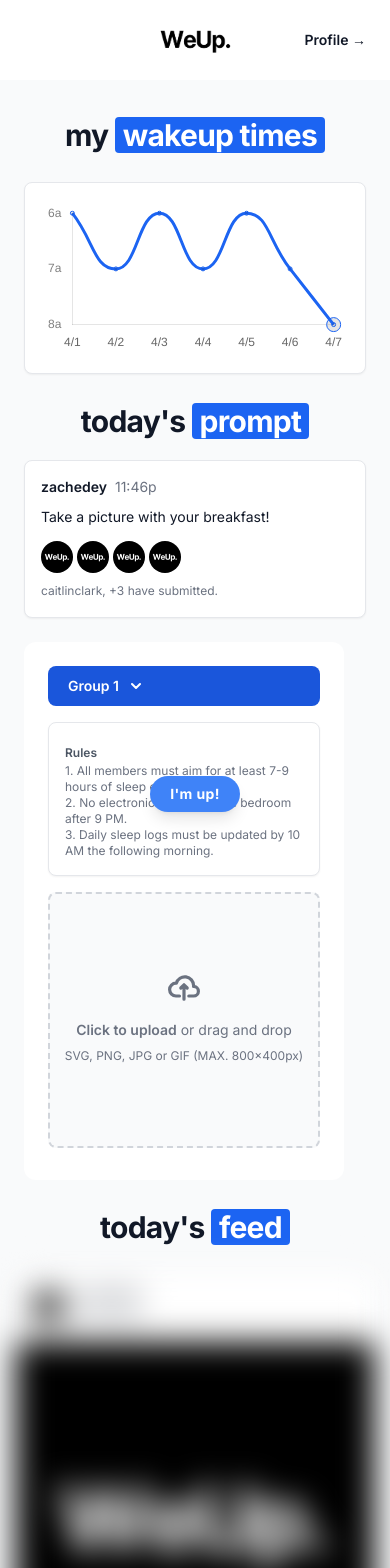
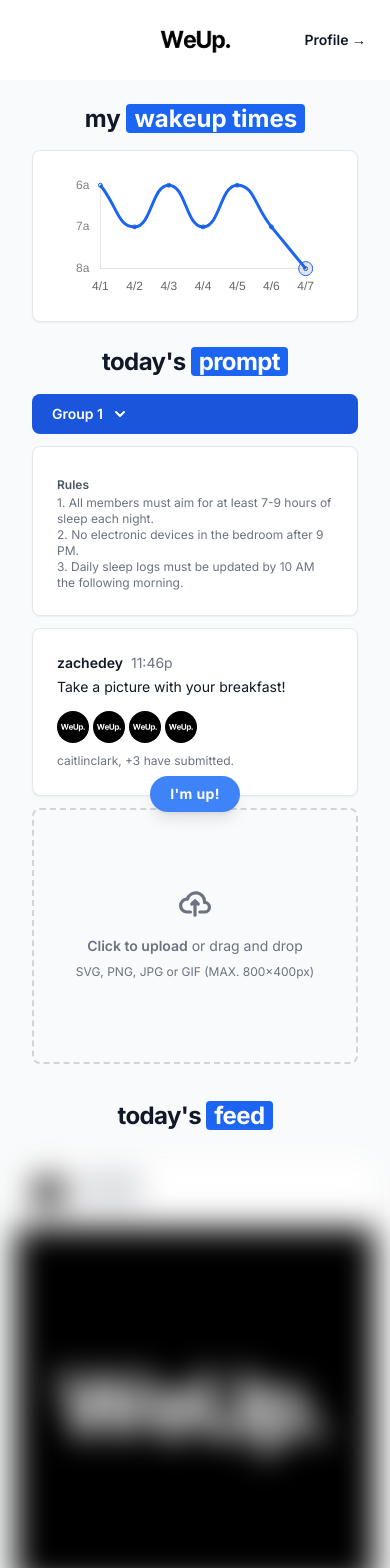
Before and after one commit to radicalplatforms/we-up, a Next.js app in the folder next/: page /home2 in a window 390 px wide. Shown: the top 1568 px of the page. Built offline with nearby package versions, Linux system fonts and the light colour scheme.

Commit message:
Update UI for hierachy

```diff
--- a/next/src/app/home2/page.tsx
+++ b/next/src/app/home2/page.tsx
@@ -37,8 +37,8 @@
             <Navbar showBackHome={false} />
 
             {/* Fixed upload button */}
-            <div className='fixed bottom-0 w-full flex justify-center items-center z-10'>
-                <button onClick={handleClick} className='my-8 px-5 py-2 bg-blue-500 text-white text-sm font-bold tracking-wide rounded-full focus:outline-none shadow-lg hover:bg-blue-600 transition-colors duration-200'>
+            <div className='fixed bottom-0 w-full flex justify-center items-center z-10 px-4 sm:px-0'>
+                <button onClick={handleClick} className='my-8 px-5 py-2 bg-blue-500 text-white text-sm sm:text-base font-bold tracking-wide rounded-full focus:outline-none shadow-lg hover:bg-blue-600 transition-colors duration-200 transform hover:scale-105'>
                     I&apos;m up!
                 </button>
             </div>
@@ -65,24 +65,41 @@
             </div> */}
 
                 {/* Group Info + Prompt */}
-                <div>
-                    <div>
-                        <h1 className="lowercase text-center my-2 p-4 text-3xl font-bold leading-none tracking-tight text-gray-900 md:text-5xl lg:text-6xl dark:text-white">My <mark className="px-2 text-white bg-blue-600 rounded dark:bg-blue-500">Wakeup Times</mark></h1>
-                    </div>
-                    <div className="my-4 items-center justify-between p-1 bg-white border border-gray-200 rounded-lg shadow-sm sm:flex dark:bg-gray-700 dark:border-gray-600">
-                        <LineChart />
+                <div className="container mx-auto px-4 sm:px-6 lg:px-8">
+                    <div className="pt-2 pb-3 md:flex text-center md:items-center md:justify-between">
+                        <h1 className="lowercase text-2xl font-bold leading-tight text-gray-900 sm:text-3xl md:text-4xl">My <mark className="px-2 text-white bg-blue-600 rounded">Wakeup Times</mark></h1>
+                        <div className="mt-4 items-center justify-between py-2 px-6 bg-white border border-gray-200 rounded-lg shadow-sm sm:flex dark:bg-gray-700 dark:border-gray-600">
+                            <LineChart />
+                        </div>
                     </div>
 
                     <div>
-                        <h1 className="lowercase text-center my-2 p-4 text-3xl font-bold leading-none tracking-tight text-gray-900 md:text-5xl lg:text-6xl dark:text-white">Today&apos;s <mark className="px-2 text-white bg-blue-600 rounded dark:bg-blue-500">Prompt</mark></h1>
+                        <h1 className="lowercase text-2xl text-center mb-1 p-4 font-bold leading-none tracking-tight text-gray-900 md:text-5xl lg:text-6xl dark:text-white">Today&apos;s <mark className="px-2 text-white bg-blue-600 rounded dark:bg-blue-500">Prompt</mark></h1>
                     </div>
 
-                    <div className="mt-1 mb-6 items-center justify-between p-4 bg-white border border-gray-200 rounded-lg shadow-sm sm:flex dark:bg-gray-700 dark:border-gray-600">
+                    <div className="flex items-center justify-center space-x-2 rtl:space-x-reverse">
+                        {/* <span className="text-xl font-bold text-gray-900 dark:text-white">Asian Sensations</span> */}
+                        <HomeDropdown />
+                        {/* <span className="text-sm font-normal text-gray-500 dark:text-gray-400">11:46p</span> */}
+                    </div>
+
+                    <div className="my-3 items-center justify-between p-4 bg-white border border-gray-200 rounded-lg shadow-sm sm:flex dark:bg-gray-700 dark:border-gray-600">
+                            <div className="items-center justify-between p-2 dark:bg-gray-700 dark:border-gray-600">
+                                <time className="text-xs font-semibold text-gray-600 sm:order-last">Rules</time>
+                                <div className="text-xs font-normal text-gray-500 dark:text-gray-300">
+                                    1. All members must aim for at least 7-9 hours of sleep each night.<br/>
+                                    2. No electronic devices in the bedroom after 9 PM.<br/>
+                                    3. Daily sleep logs must be updated by 10 AM the following morning.<br/>
+                                </div>
+                            </div>
+                    </div>
+
+                    <div className="my-3 items-center justify-between p-6 bg-white border border-gray-200 rounded-lg shadow-sm sm:flex dark:bg-gray-700 dark:border-gray-600">
                             <div className="flex items-center space-x-2 rtl:space-x-reverse">
                                 <span className="text-sm font-semibold text-gray-900 dark:text-white">zachedey</span>
                                 <span className="text-sm font-normal text-gray-500 dark:text-gray-400">11:46p</span>
                             </div>
-                            <p className="text-sm font-normal py-2.5 text-gray-900 dark:text-white">Take a picture with your breakfast!</p>
+                            <p className="text-sm font-normal pt-1 pb-2.5 text-gray-900 dark:text-white">Take a picture with your breakfast!</p>
                             <div className="flex my-1 space-x-1">
                                 <div className="relative">
                                     <Image src={WeUpLogo} className="w-8 h-8 rounded-full" alt={''} />
@@ -99,27 +116,9 @@
                             </div>
                             <span className="mt-1 text-xs font-normal text-gray-500 dark:text-gray-400">caitlinclark, +3 have submitted.</span>
                     </div>
-                    <div className="flex items-start gap-2.5">
-                        {/* <Image src={WeUpLogo} className="w-8 h-8 rounded-full" alt={''} /> */}
-                        <div className="flex flex-col w-full max-w-[320px] leading-1.5 p-6 border-gray-200 bg-white rounded-xl dark:bg-gray-700">
-                            <div className="flex items-center justify-center space-x-2 rtl:space-x-reverse">
-                                {/* <span className="text-xl font-bold text-gray-900 dark:text-white">Asian Sensations</span> */}
-                                <HomeDropdown />
-                                {/* <span className="text-sm font-normal text-gray-500 dark:text-gray-400">11:46p</span> */}
-                            </div>
 
-                            <div className="mt-4 mb-2 items-center justify-between p-4 bg-white border border-gray-200 rounded-lg shadow-sm sm:flex dark:bg-gray-700 dark:border-gray-600">
-                                <time className="text-xs font-semibold text-gray-600 sm:order-last">Rules</time>
-                                <div className="text-xs font-normal text-gray-500 dark:text-gray-300">
-                                    1. All members must aim for at least 7-9 hours of sleep each night.<br/>
-                                    2. No electronic devices in the bedroom after 9 PM.<br/>
-                                    3. Daily sleep logs must be updated by 10 AM the following morning.<br/>
-                                </div>
-                            </div>
 
-                            {/* Upload function */}
-
-                            <div className="my-2 flex items-center justify-center w-full">
+                    <div className="my-2 flex items-center justify-center w-full">
                                 <label htmlFor="dropzone-file" className="flex flex-col items-center justify-center w-full h-64 border-2 border-gray-300 border-dashed rounded-lg cursor-pointer bg-gray-50 dark:hover:bg-bray-800 dark:bg-gray-700 hover:bg-gray-100 dark:border-gray-600 dark:hover:border-gray-500 dark:hover:bg-gray-600">
                                     {isUp ? (
                                     <Image src={WeUpLogo} className="w-full h-64 object-cover rounded-lg" alt={''} />
@@ -134,38 +133,16 @@
                                     )}
                                     <input id="dropzone-file" type="file" className="hidden" onChange={handleImageUpload} />
                                 </label>
-                                </div>
-
-                        </div>
-                        <div id="dropdownDots" className="z-10 hidden bg-white divide-y divide-gray-100 rounded-lg shadow w-40 dark:bg-gray-700 dark:divide-gray-600">
-                            <ul className="py-2 text-sm text-gray-700 dark:text-gray-200" aria-labelledby="dropdownMenuIconButton">
-                                <li>
-                                    <a href="#" className="block px-4 py-2 hover:bg-gray-100 dark:hover:bg-gray-600 dark:hover:text-white">Reply</a>
-                                </li>
-                                <li>
-                                    <a href="#" className="block px-4 py-2 hover:bg-gray-100 dark:hover:bg-gray-600 dark:hover:text-white">Forward</a>
-                                </li>
-                                <li>
-                                    <a href="#" className="block px-4 py-2 hover:bg-gray-100 dark:hover:bg-gray-600 dark:hover:text-white">Copy</a>
-                                </li>
-                                <li>
-                                    <a href="#" className="block px-4 py-2 hover:bg-gray-100 dark:hover:bg-gray-600 dark:hover:text-white">Report</a>
-                                </li>
-                                <li>
-                                    <a href="#" className="block px-4 py-2 hover:bg-gray-100 dark:hover:bg-gray-600 dark:hover:text-white">Delete</a>
-                                </li>
-                            </ul>
-                        </div>
-                    </div>
+                            </div>
                 </div>
 
 
                 {/* Feed */}
                 <div className="pt-4">
                     <div>
-                        <h1 className="lowercase text-center mb-2 text-3xl font-bold leading-none tracking-tight text-gray-900 md:text-5xl lg:text-6xl dark:text-white">Today&apos;s <mark className="px-2 text-white bg-blue-600 rounded dark:bg-blue-500">Feed</mark></h1>
+                        <h1 className="lowercase text-center mb-2 text-2xl sm:text-3xl md:text-5xl lg:text-6xl font-bold leading-none tracking-tight text-gray-900 dark:text-white">Today&apos;s <mark className="px-2 text-white bg-blue-600 rounded dark:bg-blue-500">Feed</mark></h1>
                     </div>
-                    <div className="flex items-start gap-2.5">
+                    <div className="flex flex-col sm:flex-row items-start gap-2.5">
                         <div id="dropdownDots" className="z-10 hidden bg-white divide-y divide-gray-100 rounded-lg shadow w-40 dark:bg-gray-700 dark:divide-gray-600">
                             <ul className="py-2 text-sm text-gray-700 dark:text-gray-200" aria-labelledby="dropdownMenuIconButton">
                                 <li>
```
